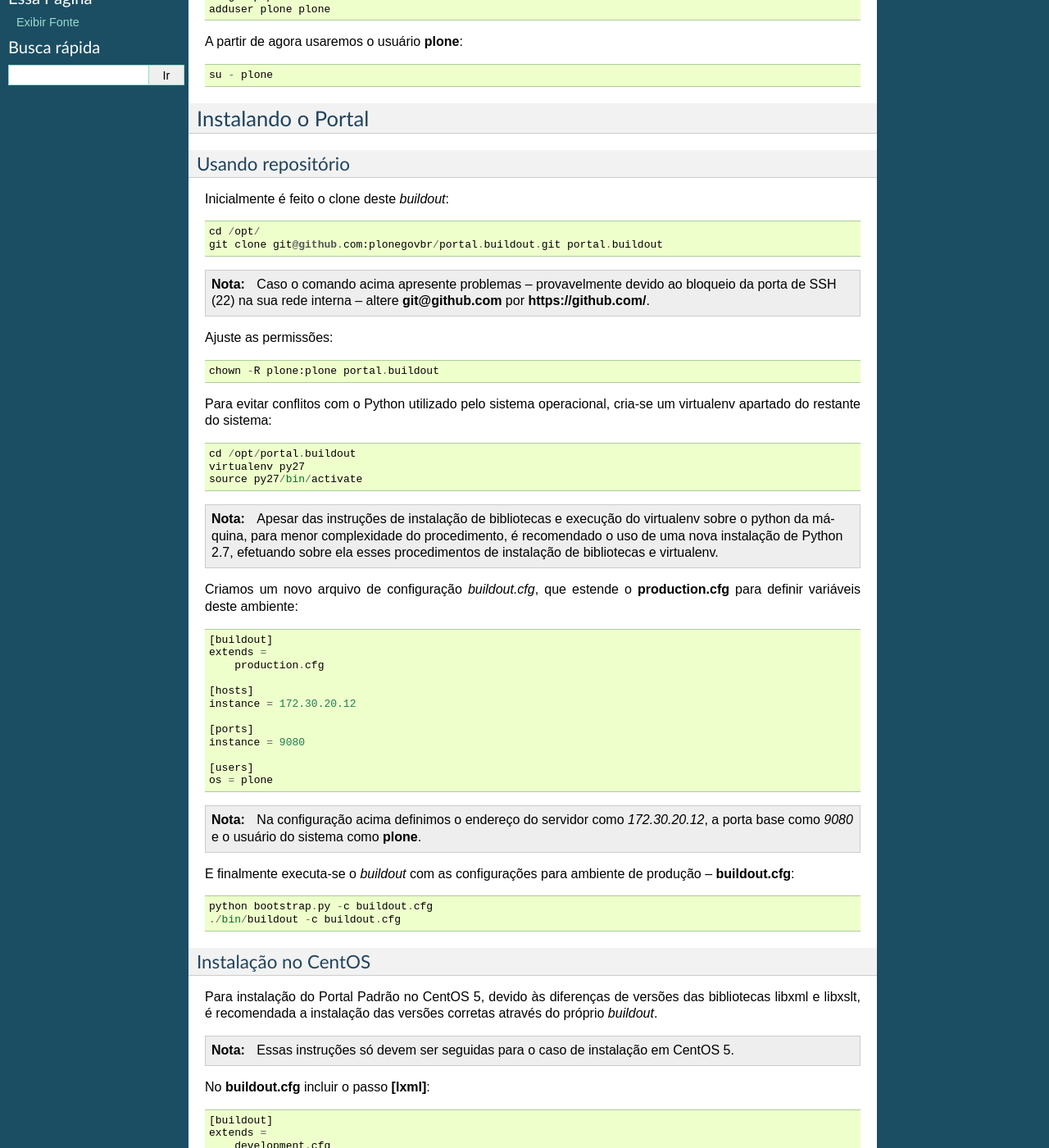
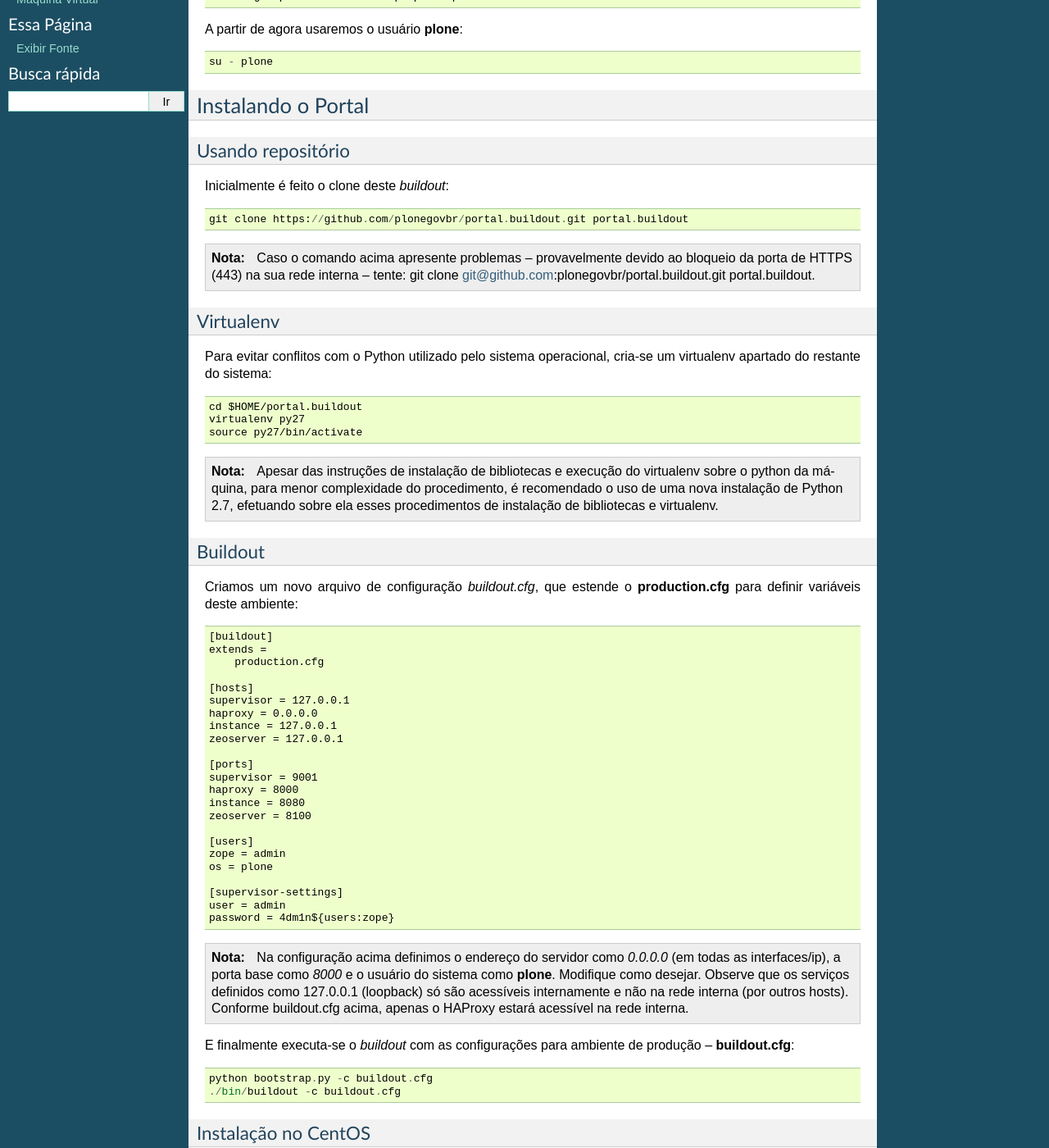
Before and after one commit to plonegovbr/portal.buildout, a Sphinx documentation site: the page built from docs/producao.rst, in a window 1280 px wide and 1400 px high, scrolled down 413 px. Shown: the whole window at 82% size. Built offline with Sphinx 7.4.7, drawn with Linux system fonts in a browser that asks for light colours; some of the changed text lies outside the part shown.

Commit message:
Correções no buildout e na documentação
typo fix

instrução adicional no firewall do centos7

Adicionando pacote python-virtualenv no centos7

Corrigindo caminhos nas instruções de pós-instalação

```diff
--- a/docs/producao.rst
+++ b/docs/producao.rst
@@ -2,14 +2,17 @@
 Ambiente de produção
 =======================================
 
-Quando se trata de um portal em produção, não há como definir uma instalação padrão,
-por isso reunimos neste manual técnico alguns pontos importantes de atenção na
-configuração e controle, geralmente utilizados em ambientes com o CMS Plone.
+Quando se trata de um portal em produção, não há como definir uma instalação
+padrão, por isso reunimos neste manual técnico alguns pontos importantes de
+atenção na configuração e controle, geralmente utilizados em ambientes com o
+CMS Plone.
 
-Lembramos que é preciso ter um perfil mais avançado e capacitado, considerando as
-necessidades específicas de cada site e padrões do ambiente computacional do órgão.
+Lembramos que é preciso ter um perfil mais avançado e capacitado,
+considerando as necessidades específicas de cada site e padrões do ambiente
+computacional do órgão.
 
-É importante internalizar conhecimento com sua equipe e padronizar algumas partes da instalação para agilizar a montagem e manutenção dos ambientes.
+É importante internalizar conhecimento com sua equipe e padronizar algumas
+partes da instalação para agilizar a montagem e manutenção dos ambientes.
 
 
 Criar Usuário
@@ -18,9 +21,8 @@ Criar Usuário
 Vamos criar um usuário para rodarmos o Plone:
 ::
 
-    adduser --system --shell /bin/bash plone
-    addgroup plone
-    adduser plone plone
+    useradd --system --shell /bin/bash --comment 'Plone Administrator' \
+    --user-group -m --home-dir /opt/plone plone
 
 A partir de agora usaremos o usuário **plone**:
 ::
@@ -37,24 +39,22 @@ Usando repositório
 Inicialmente é feito o clone deste *buildout*:
 ::
 
-    cd /opt/
-    git clone git@github.com:plonegovbr/portal.buildout.git portal.buildout
+    git clone https://github.com/plonegovbr/portal.buildout.git portal.buildout
 
 
 .. note :: Caso o comando acima apresente problemas -- provavelmente devido ao
-           bloqueio da porta de SSH (22) na sua rede interna -- altere
-           **git@github.com** por **https://github.com/**.
+           bloqueio da porta de HTTPS (443) na sua rede interna -- tente:
+           git clone git@github.com:plonegovbr/portal.buildout.git portal.buildout.
 
 
-Ajuste as permissões::
-
-	chown -R plone:plone portal.buildout
+Virtualenv
+---------------------
 
 Para evitar conflitos com o Python utilizado pelo sistema operacional, cria-se
 um virtualenv apartado do restante do sistema:
 ::
 
-    cd /opt/portal.buildout
+    cd $HOME/portal.buildout
     virtualenv py27
     source py27/bin/activate
 
@@ -63,6 +63,10 @@ um virtualenv apartado do restante do sistema:
            do procedimento, é recomendado o uso de uma nova instalação de
            Python 2.7, efetuando sobre ela esses procedimentos de
            instalação de bibliotecas e virtualenv.
+
+
+Buildout
+---------------------
 
 Criamos um novo arquivo de configuração *buildout.cfg*, que estende o
 **production.cfg** para definir variáveis deste ambiente:
@@ -73,17 +77,32 @@ Criamos um novo arquivo de configuração *buildout.cfg*, que estende o
         production.cfg
 
     [hosts]
-    instance = 172.30.20.12
+    supervisor = 127.0.0.1
+    haproxy = 0.0.0.0
+    instance = 127.0.0.1
+    zeoserver = 127.0.0.1
 
     [ports]
-    instance = 9080
+    supervisor = 9001
+    haproxy = 8000
+    instance = 8080
+    zeoserver = 8100
 
     [users]
+    zope = admin
     os = plone
 
+    [supervisor-settings]
+    user = admin
+    password = 4dm1n${users:zope}
+
 .. note :: Na configuração acima definimos o endereço do servidor como
-           *172.30.20.12*, a porta base como *9080* e o usuário do sistema
-           como **plone**.
+           *0.0.0.0* (em todas as interfaces/ip), a porta base como *8000*
+           e o usuário do sistema como **plone**. Modifique como desejar.
+           Observe que os serviços definidos como 127.0.0.1 (loopback) só são
+           acessíveis internamente e não na rede interna (por outros hosts).
+           Conforme buildout.cfg acima, apenas o HAProxy estará acessível na
+           rede interna.
 
 E finalmente executa-se o *buildout* com as configurações para ambiente de
 produção -- **buildout.cfg**:
@@ -127,6 +146,15 @@ dos já existentes:
         mkdir-chameleon
         zopepy
 
+No CentOS 7, é necessário liberar a porta 8000 no firewall para torná-la
+acessível na rede interna, conforme (como root):
+::
+
+    firewall-cmd --permanent --add-port=8000/tcp && firewall-cmd --reload
+
+.. note :: Modifique a porta 8000 por outra, caso tenha alterado o
+           buildout.cfg
+
 
 Inicialização e controle
 ==========================
@@ -148,7 +176,7 @@ o controlador dos serviços e interface padrão para o administrador.
 A inicialização do :term:`Supervisor` é feita ao executar:
 ::
 
-    cd /opt/portal.buildout/
+    cd $HOME/portal.buildout/
     ./bin/supervisord
 
 Para avaliarmos se o ambiente foi iniciado corretamente, utilizamos o
```
Also changed, not shown: other parts of docs/producao.rst (+11 -11 lines), docs/base.rst (+11 -2 lines), 2 other files.
